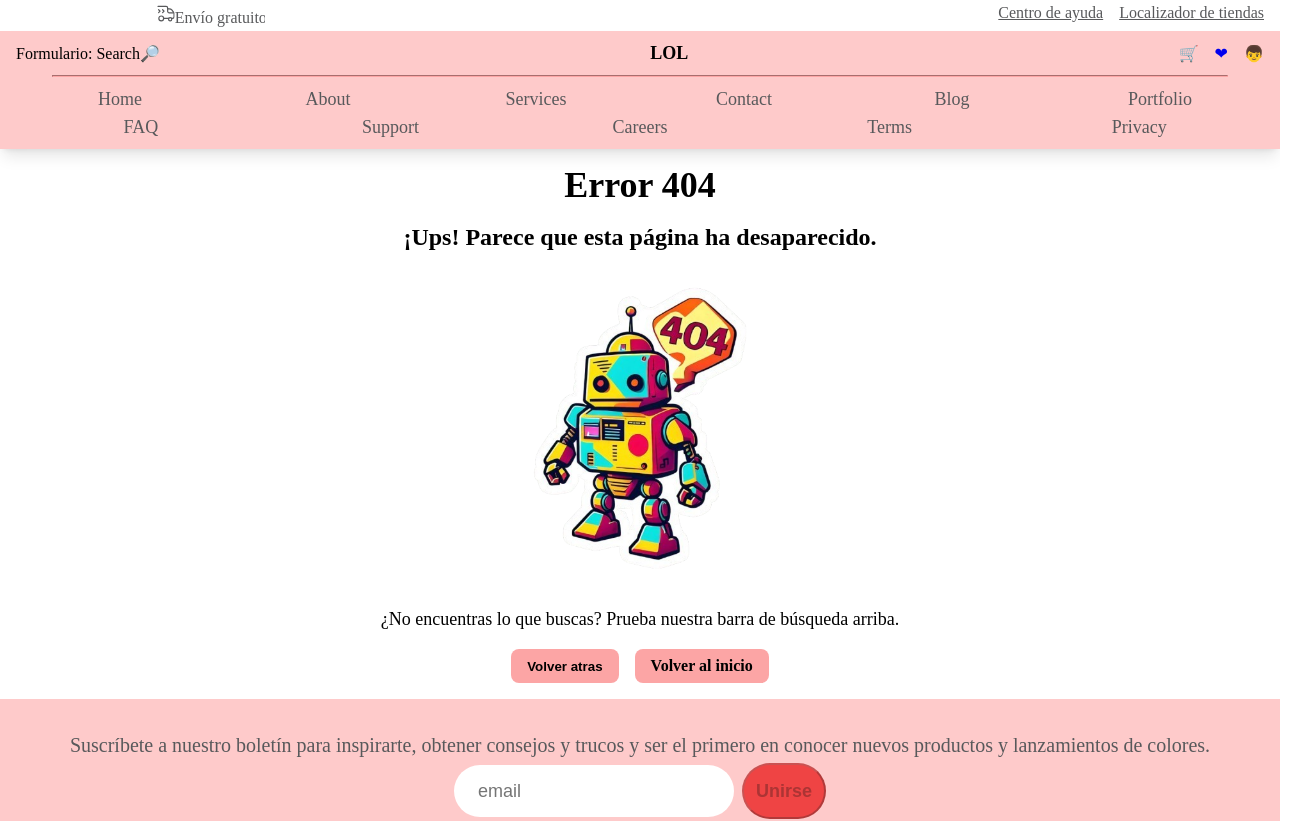
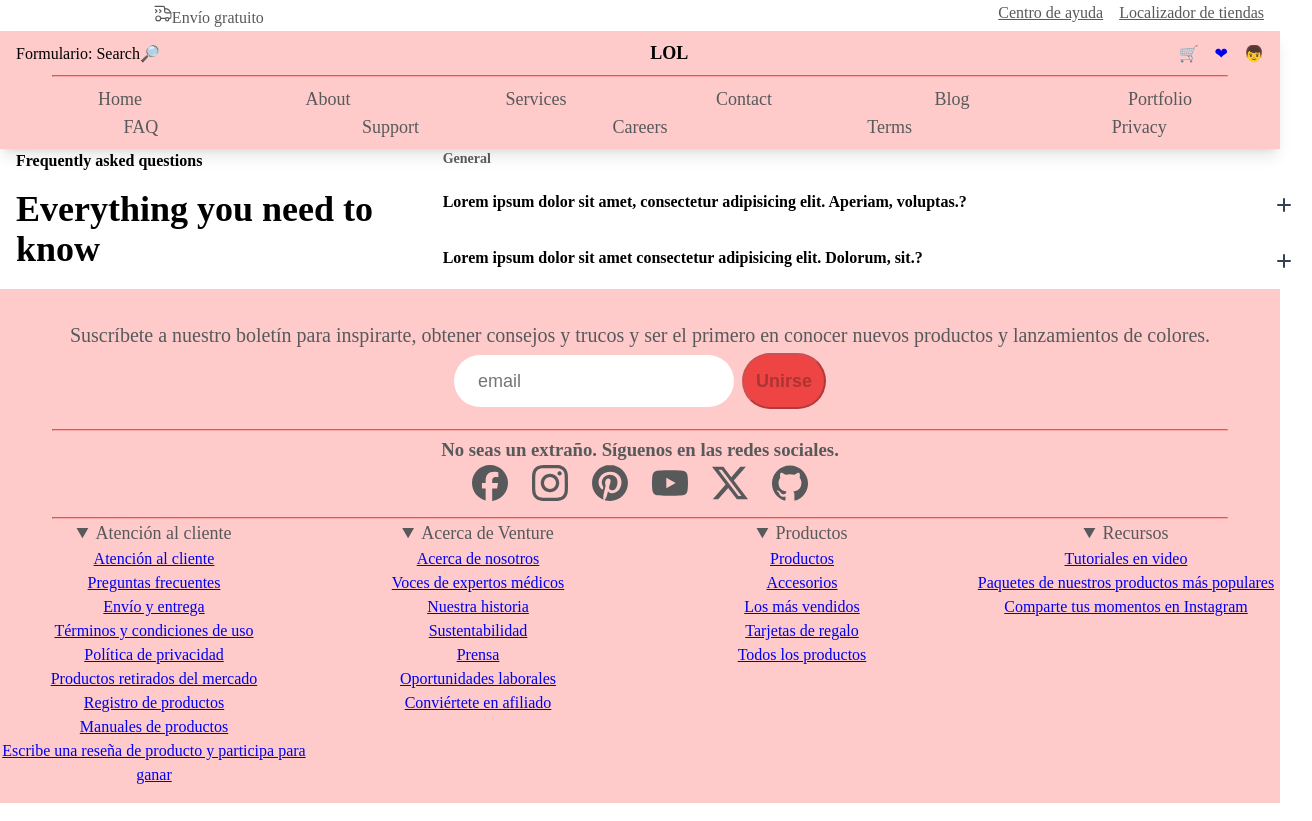
Before and after one commit to lgramajo99/newventure, a React (Vite) app: page /FAQs in a window 1280 px wide. Shown: the top 821 px of the page, 1312 px wide, since content can reach past the window. Built offline with nearby package versions, Linux system fonts and the light colour scheme.

Commit message:
sea crea FAQs, estructura lista, faltan dar algunos detalles y crear las preguntas y respuestas

```diff
--- /dev/null
+++ b/src/pages/Faqs.jsx
@@ -0,0 +1,66 @@
+function Faqs() {
+    return (
+        <section id="faqs" className="mx-auto w-full max-w-container px-4">
+
+            <div className="mx-auto grid lg:grid-cols-12 gap-y-16">
+
+                <div className="lg:col-span-4">
+                    <h2 className="text-base font-semibold">Frequently asked questions</h2>
+                    <p className="mt-4 text-4xl font-extrabold">Everything you need to know</p>
+                </div>
+
+                <div className="lg:col-span-8">
+
+                    <section>
+                        <h3 className="text-sm text-customGray font-semibold">General</h3>
+
+                        <dl className="mt-2 divide-y divide-slate-100">
+                            <details className="group py-4">
+                                <summary className="flex justify-between cursor-pointer font-semibold group-open:text-red-600">
+                                    Lorem ipsum dolor sit amet, consectetur adipisicing elit. Aperiam, voluptas.?
+                                    <svg className="ml-4 h-6 w-6 stroke-slate-700 group-open:stroke-red-500"
+                                        fill="none"
+                                        xmlns="http://www.w3.org/2000/svg"
+                                        strokeWidth="2"
+                                        strokeLinecap="round"
+                                        strokeLinejoin="round">
+                                        <path d="M18 12H6"></path>
+                                        <path className="group-open:hidden" d="M12 6v12" />
+                                    </svg>
+                                </summary>
+
+                                <div className="pt-6">
+                                    <p className="text-customGray">
+                                        Lorem ipsum dolor sit amet consectetur adipisicing elit. Illum deleniti accusamus sint aut alias magnam.
+                                    </p>
+                                </div>
+                            </details>
+
+                            <details className="group py-4">
+                                <summary className="flex justify-between cursor-pointer font-semibold group-open:text-red-600">
+                                    Lorem ipsum dolor sit amet consectetur adipisicing elit. Dolorum, sit.?
+                                    <svg className="ml-4 h-6 w-6 stroke-slate-700 group-open:stroke-red-500"
+                                        fill="none"
+                                        xmlns="http://www.w3.org/2000/svg"
+                                        strokeWidth="2"
+                                        strokeLinecap="round"
+                                        strokeLinejoin="round">
+                                        <path d="M18 12H6" />
+                                        <path className="group-open:hidden" d="M12 6v12" />
+                                    </svg>
+                                </summary>
+                                <div className="pt-6">
+                                    <p className="text-customGray">
+                                        Lorem ipsum dolor sit amet consectetur adipisicing elit. Quis vitae dolores tempora cumque fugit.
+                                    </p>
+                                </div>
+                            </details>
+                        </dl>
+                    </section>
+                </div>
+            </div>
+        </section>
+    )
+}
+
+export default Faqs;
--- a/src/routes/root.routes.jsx
+++ b/src/routes/root.routes.jsx
@@ -4,6 +4,7 @@ import Home from '../pages/Home';
 import Header from '../components/layouts/Header';
 import NotFound from '../pages/NotFound';
 import AboutUs from '../pages/AboutUs.';
+import Faqs from '../pages/FAQs';
 
 const RootRoutes = () => {
     return (
@@ -12,6 +13,7 @@ const RootRoutes = () => {
             <Routes>
                 <Route index element={<Home />} />
                 <Route path='/about-us' element={<AboutUs />} />
+                <Route path='/FAQs' element={<Faqs />} />
                 <Route path="*" element={<NotFound />} />
             </Routes>
             <Footer />
```
